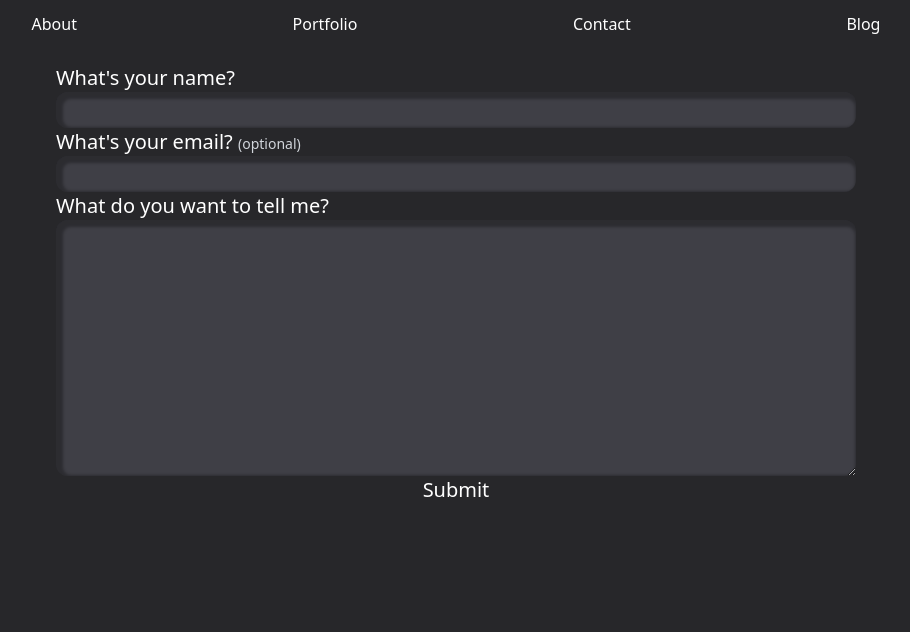
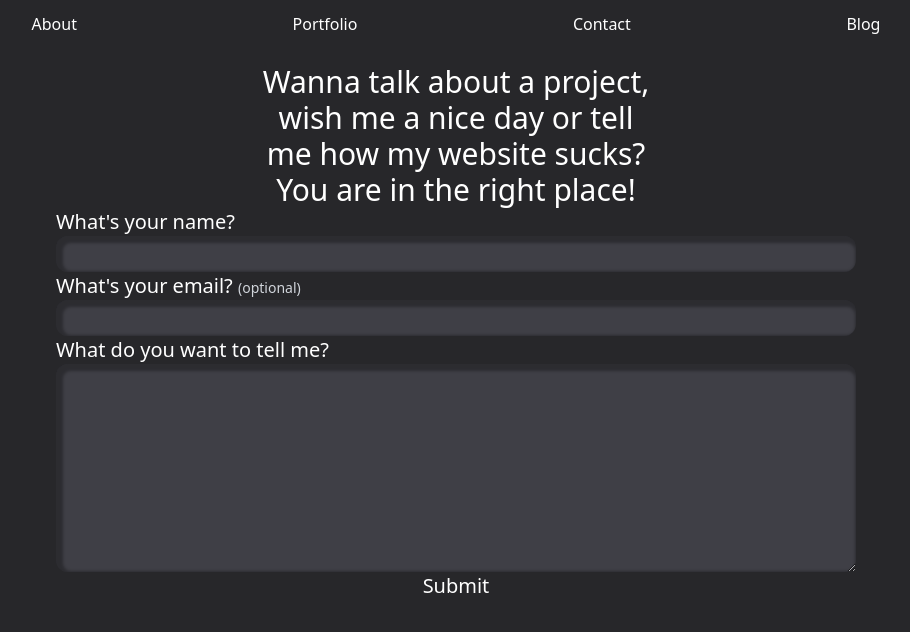
Before and after one commit to h8moss/next-js-portfolio, a Next.js app: page /contact in a window 1280 px wide. Shown: the top 632 px of the page, without its empty margins (184-1094 px from the left). Built offline with nearby package versions, Linux system fonts and the light colour scheme.

Commit message:
added simple title to the contact form

```diff
--- a/pages/contact.jsx
+++ b/pages/contact.jsx
@@ -70,6 +70,8 @@ function Skills({ willExit }) {
     return (
         <div className="w-screen h-screen p-16 px-60">
             <div className="w-full h-full">
+                <h1 className={"text-3xl w-1/2 text-center mx-auto transition-all " + (showForm ? '' : 'text-transparent')}>Wanna talk about a project, wish me a nice day or tell me how my website sucks? You are in the right place!</h1>
+                {/* make the title fade in and out, but whe it fades, the text cycles */}
                 <div className={`bg-red-500 w-80 p-8 rounded-xl absolute bottom-5 left-5 transition-transform ${showErrorToast ? 'translate-x-0' : '-translate-x-96'}`}>
                     <p>Something went wrong! Please try again later</p>
                 </div>
@@ -104,7 +106,7 @@ function Skills({ willExit }) {
                         {showForm && <ErrorMessage name="email" className={style.errorMessage} component={'p'} />}
 
                         <label htmlFor="message" className={`transition-all duration-500 ${!willExit ? 'delay-1000' : ''}  ${(showForm ? '' : 'text-transparent')}`} >What do you want to tell me?</label>
-                        <Field name="message" as='textarea' className={`${style.fieldTransition} duration-500 bg-zinc-700 rounded-xl h-64 ${!willExit ? 'delay-1000' : ''} ${showForm ? ('w-full p-1 ' + style.field) : 'w-0'}`} />
+                        <Field name="message" as='textarea' className={`${style.fieldTransition} duration-500 bg-zinc-700 rounded-xl h-52 ${!willExit ? 'delay-1000' : ''} ${showForm ? ('w-full p-1 ' + style.field) : 'w-0'}`} />
                         {showForm && <ErrorMessage name="message" className={style.errorMessage} component={'p'} />}
                         {
                             isSubmitting ?
```
